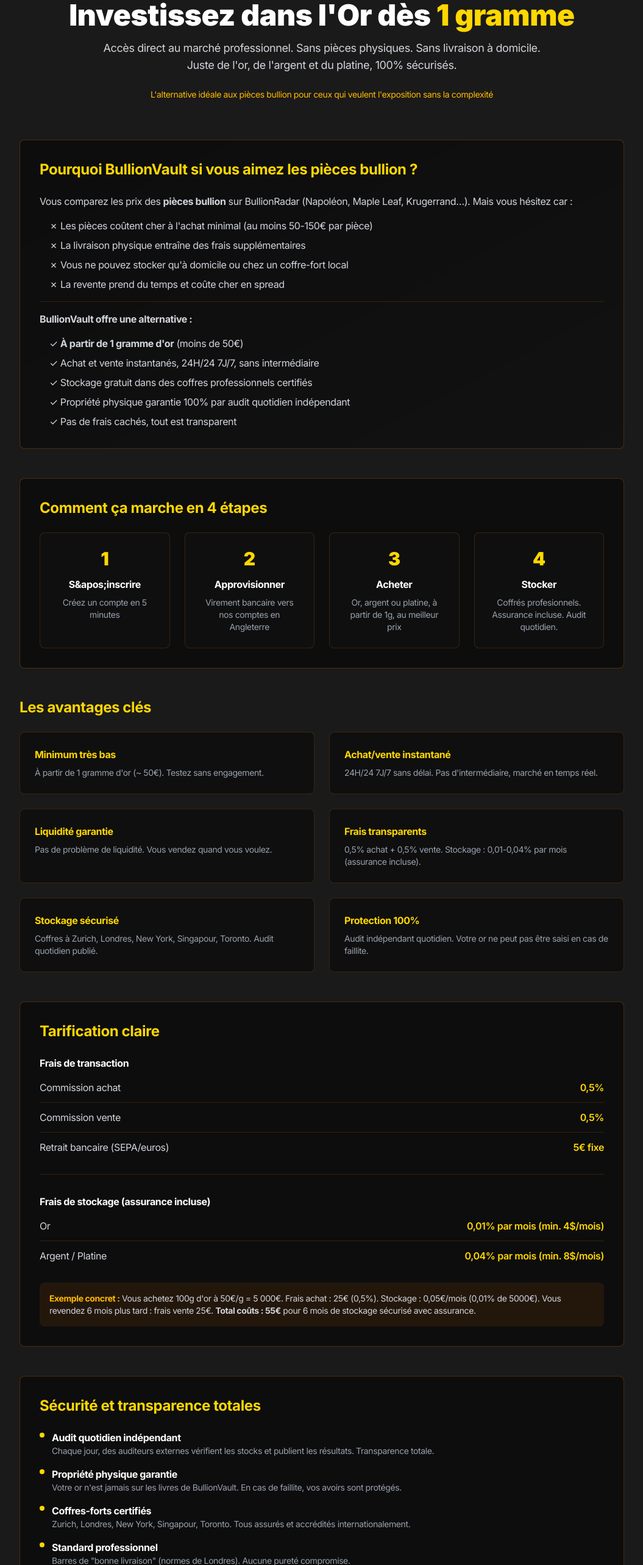
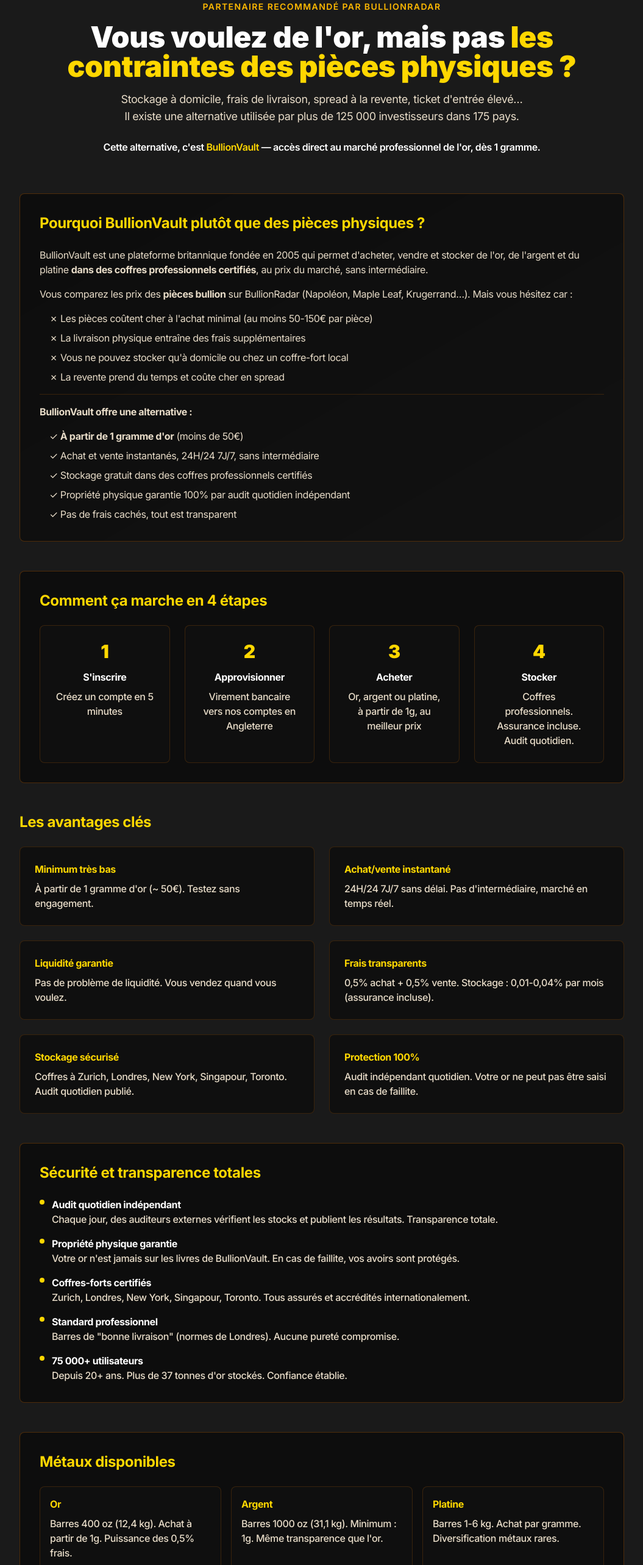
Before and after one commit to laurentknauss/bullionradar, a Next.js app: page /bullionvault in a window 1280 px wide. Shown: the part 200-2766 px from the top of the page at 61% size, without its empty margins (112-1167 px from the left). Built offline with nearby package versions, Linux system fonts and the light colour scheme.

Commit message:
feat(bullionvault): improve page — progressive intro, cream text, no gradient, typos fixed

```diff
--- a/src/app/bullionvault/page.tsx
+++ b/src/app/bullionvault/page.tsx
@@ -59,28 +59,42 @@
       <div className="mx-auto max-w-5xl px-4 pb-20">
         {/* Hero Section */}
         <div className="mb-16 text-center">
+          <p className="mb-4 text-sm font-semibold uppercase tracking-widest text-amber-400">
+            Partenaire recommandé par BullionRadar
+          </p>
           <h1 className="mb-4 text-4xl font-black md:text-5xl">
-            Investissez dans l&apos;Or dès{" "}
-            <span className="text-[#FFD700]">1 gramme</span>
+            Vous voulez de l&apos;or, mais pas{" "}
+            <span className="text-[#FFD700]">
+              les contraintes des pièces physiques ?
+            </span>
           </h1>
-          <p className="mb-6 text-lg text-gray-300">
-            Accès direct au marché professionnel. Sans pièces physiques. Sans
-            livraison à domicile.
+          <p className="mb-6 text-lg text-[#E8DCC8]">
+            Stockage à domicile, frais de livraison, spread à la revente, ticket
+            d&apos;entrée élevé…
             <br />
-            Juste de l&apos;or, de l&apos;argent et du platine, 100% sécurisés.
+            Il existe une alternative utilisée par plus de 125 000 investisseurs
+            dans 175 pays.
           </p>
-          <p className="text-sm text-amber-400">
-            L&apos;alternative idéale aux pièces bullion pour ceux qui veulent
-            l&apos;exposition sans la complexité
+          <p className="text-base font-semibold text-white">
+            Cette alternative, c&apos;est{" "}
+            <span className="text-[#FFD700]">BullionVault</span> — accès direct
+            au marché professionnel de l&apos;or, dès 1 gramme.
           </p>
         </div>
 
         {/* The Offer */}
         <section className="mb-12 rounded-lg border border-amber-600/30 bg-gradient-to-br from-black/50 to-black/30 p-8">
           <h2 className="mb-6 text-2xl font-bold text-[#FFD700]">
-            Pourquoi BullionVault si vous aimez les pièces bullion ?
+            Pourquoi BullionVault plutôt que des pièces physiques ?
           </h2>
-          <div className="space-y-4 text-gray-300">
+          <div className="space-y-4 text-[#E8DCC8]">
+            <p>
+              BullionVault est une plateforme britannique fondée en 2005 qui
+              permet d&apos;acheter, vendre et stocker de l&apos;or, de
+              l&apos;argent et du platine{" "}
+              <strong>dans des coffres professionnels certifiés</strong>, au
+              prix du marché, sans intermédiaire.
+            </p>
             <p>
               Vous comparez les prix des <strong>pièces bullion</strong> sur
               BullionRadar (Napoléon, Maple Leaf, Krugerrand…). Mais vous
@@ -131,7 +145,7 @@
             {[
               {
                 step: "1",
-                title: "S&apos;inscrire",
+                title: "S'inscrire",
                 desc: "Créez un compte en 5 minutes",
               },
               {
@@ -147,7 +161,7 @@
               {
                 step: "4",
                 title: "Stocker",
-                desc: "Coffrés profesionnels. Assurance incluse. Audit quotidien.",
+                desc: "Coffres professionnels. Assurance incluse. Audit quotidien.",
               },
             ].map((item, idx) => (
               <div
@@ -158,7 +172,9 @@
                   {item.step}
                 </div>
                 <h3 className="mb-2 font-bold">{item.title}</h3>
-                <p className="text-sm text-gray-400">{item.desc}</p>
+                <p className="text-base font-medium text-[#E8DCC8]">
+                  {item.desc}
+                </p>
               </div>
             ))}
           </div>
@@ -203,62 +219,11 @@
                 <h3 className="mb-2 font-bold text-[#FFD700]">
                   {feature.title}
                 </h3>
-                <p className="text-sm text-gray-400">{feature.desc}</p>
+                <p className="text-base font-medium text-[#E8DCC8]">
+                  {feature.desc}
+                </p>
               </div>
             ))}
-          </div>
-        </section>
-
-        {/* Tarification Détaillée */}
-        <section className="mb-12 rounded-lg border border-amber-600/30 bg-black/50 p-8">
-          <h2 className="mb-6 text-2xl font-bold text-[#FFD700]">
-            Tarification claire
-          </h2>
-
-          <div className="mb-8">
-            <h3 className="mb-4 font-bold text-white">Frais de transaction</h3>
-            <div className="space-y-3 text-gray-300">
-              <div className="flex justify-between border-b border-amber-600/20 pb-3">
-                <span>Commission achat</span>
-                <span className="font-semibold text-[#FFD700]">0,5%</span>
-              </div>
-              <div className="flex justify-between border-b border-amber-600/20 pb-3">
-                <span>Commission vente</span>
-                <span className="font-semibold text-[#FFD700]">0,5%</span>
-              </div>
-              <div className="flex justify-between">
-                <span>Retrait bancaire (SEPA/euros)</span>
-                <span className="font-semibold text-[#FFD700]">5€ fixe</span>
-              </div>
-            </div>
-          </div>
-
-          <div className="mb-8 border-t border-amber-600/20 pt-8">
-            <h3 className="mb-4 font-bold text-white">
-              Frais de stockage (assurance incluse)
-            </h3>
-            <div className="space-y-3 text-gray-300">
-              <div className="flex justify-between border-b border-amber-600/20 pb-3">
-                <span>Or</span>
-                <span className="font-semibold text-[#FFD700]">
-                  0,01% par mois (min. 4$/mois)
-                </span>
-              </div>
-              <div className="flex justify-between">
-                <span>Argent / Platine</span>
-                <span className="font-semibold text-[#FFD700]">
-                  0,04% par mois (min. 8$/mois)
-                </span>
-              </div>
-            </div>
-          </div>
-
-          <div className="rounded-lg bg-amber-600/10 p-4 text-sm text-gray-300">
-            <strong className="text-amber-400">Exemple concret :</strong> Vous
-            achetez 100g d&apos;or à 50€/g = 5 000€. Frais achat : 25€ (0,5%).
-            Stockage : 0,05€/mois (0,01% de 5000€). Vous revendez 6 mois plus
-            tard : frais vente 25€. <strong>Total coûts : 55€</strong> pour 6
-            mois de stockage sécurisé avec assurance.
           </div>
         </section>
 
@@ -267,14 +232,14 @@
           <h2 className="mb-6 text-2xl font-bold text-[#FFD700]">
             Sécurité et transparence totales
           </h2>
-          <div className="space-y-4 text-gray-300">
+          <div className="space-y-4 text-[#E8DCC8]">
             <div className="flex items-start gap-3">
               <span className="mt-1 inline-block h-2 w-2 shrink-0 rounded-full bg-[#FFD700]"></span>
               <div>
                 <strong className="text-white">
                   Audit quotidien indépendant
                 </strong>
-                <p className="text-sm text-gray-400">
+                <p className="text-base font-medium text-[#E8DCC8]">
                   Chaque jour, des auditeurs externes vérifient les stocks et
                   publient les résultats. Transparence totale.
                 </p>
@@ -286,7 +251,7 @@
                 <strong className="text-white">
                   Propriété physique garantie
                 </strong>
-                <p className="text-sm text-gray-400">
+                <p className="text-base font-medium text-[#E8DCC8]">
                   Votre or n&apos;est jamais sur les livres de BullionVault. En
                   cas de faillite, vos avoirs sont protégés.
                 </p>
@@ -296,7 +261,7 @@
               <span className="mt-1 inline-block h-2 w-2 shrink-0 rounded-full bg-[#FFD700]"></span>
               <div>
                 <strong className="text-white">Coffres-forts certifiés</strong>
-                <p className="text-sm text-gray-400">
+                <p className="text-base font-medium text-[#E8DCC8]">
                   Zurich, Londres, New York, Singapour, Toronto. Tous assurés et
                   accrédités internationalement.
                 </p>
@@ -306,7 +271,7 @@
               <span className="mt-1 inline-block h-2 w-2 shrink-0 rounded-full bg-[#FFD700]"></span>
               <div>
                 <strong className="text-white">Standard professionnel</strong>
-                <p className="text-sm text-gray-400">
+                <p className="text-base font-medium text-[#E8DCC8]">
                   Barres de &quot;bonne livraison&quot; (normes de Londres).
                   Aucune pureté compromise.
                 </p>
@@ -316,7 +281,7 @@
               <span className="mt-1 inline-block h-2 w-2 shrink-0 rounded-full bg-[#FFD700]"></span>
               <div>
                 <strong className="text-white">75 000+ utilisateurs</strong>
-                <p className="text-sm text-gray-400">
+                <p className="text-base font-medium text-[#E8DCC8]">
                   Depuis 20+ ans. Plus de 37 tonnes d&apos;or stockés. Confiance
                   établie.
                 </p>
@@ -350,11 +315,13 @@
                 className="rounded-lg border border-amber-600/20 bg-[#0f0f0f] p-4"
               >
                 <h3 className="mb-2 font-bold text-[#FFD700]">{item.metal}</h3>
-                <p className="text-sm text-gray-400">{item.desc}</p>
+                <p className="text-base font-medium text-[#E8DCC8]">
+                  {item.desc}
+                </p>
               </div>
             ))}
           </div>
-          <p className="mt-4 text-sm text-gray-400">
+          <p className="mt-4 text-base font-medium text-[#E8DCC8]">
             <strong>Important :</strong> BullionVault ne propose que des barres
             professionnelles, pas de pièces. C&apos;est le standard du marché
             professionnel (meilleur prix, liquidité maximale).
@@ -362,7 +329,7 @@
         </section>
 
         {/* CTA Section */}
-        <section className="rounded-lg border border-amber-600/30 bg-gradient-to-r from-[#BE943C] to-[#FFD700]/30 p-8 text-center">
+        <section className="rounded-lg border border-amber-600/30 bg-[#BE943C] p-8 text-center">
           <h2 className="mb-4 text-2xl font-bold text-black">
             Vous êtes prêt à commencer ?
           </h2>
@@ -383,70 +350,6 @@
             vous
           </p>
         </section>
-
-        {/* FAQ Summary */}
-        <section className="mt-12 rounded-lg border border-amber-600/30 bg-black/50 p-8">
-          <h2 className="mb-6 text-2xl font-bold text-[#FFD700]">
-            Questions fréquentes
-          </h2>
-          <div className="space-y-4 text-gray-300">
-            <details className="group">
-              <summary className="cursor-pointer font-bold text-white hover:text-[#FFD700]">
-                Puis-je retirer mon or physiquement ?
-              </summary>
-              <p className="mt-2 text-sm text-gray-400">
-                Oui, mais BullionVault ne recommande pas la livraison car elle
-                sortla l&apos;or du circuit professionnel et entraîne des frais
-                élevés. L&apos;idée est de stocker sécurisé et liquide dans les
-                coffres.
-              </p>
-            </details>
-
-            <details className="group">
-              <summary className="cursor-pointer font-bold text-white hover:text-[#FFD700]">
-                Que se passe-t-il si BullionVault fait faillite ?
-              </summary>
-              <p className="mt-2 text-sm text-gray-400">
-                Votre or n&apos;est pas affecté. Il n&apos;est jamais sur les
-                livres de BullionVault. Les avoirs des clients sont ségrégués
-                légalement et assurés. C&apos;est garanti par audit indépendant
-                quotidien.
-              </p>
-            </details>
-
-            <details className="group">
-              <summary className="cursor-pointer font-bold text-white hover:text-[#FFD700]">
-                Quelle est la fiscalité ?
-              </summary>
-              <p className="mt-2 text-sm text-gray-400">
-                Ça dépend de votre pays. BullionVault a des clients dans 175
-                pays. En France, l&apos;or physique est soumis à des règles
-                spécifiques (TMP 11,5%, TPV 36,2%). Consultez un expert fiscal.
-              </p>
-            </details>
-
-            <details className="group">
-              <summary className="cursor-pointer font-bold text-white hover:text-[#FFD700]">
-                Puis-je acheter et revendre rapidement ?
-              </summary>
-              <p className="mt-2 text-sm text-gray-400">
-                Oui, totalement. Achat/vente 24H/24 7J/7. Pas de délai. Frais
-                fixes à 0,5% chacun. C&apos;est la liquidité professionnelle.
-              </p>
-            </details>
-
-            <details className="group">
-              <summary className="cursor-pointer font-bold text-white hover:text-[#FFD700]">
-                Comment je valide mon compte ?
-              </summary>
-              <p className="mt-2 text-sm text-gray-400">
-                Envoi d&apos;une pièce d&apos;identité + RIB. Obligatoire pour
-                respecter la législation anti-blanchiment. Vous avez 15 jours
-                après le premier approvisionnement.
-              </p>
-            </details>
-          </div>
-        </section>
       </div>
 
       <Footer />
```
